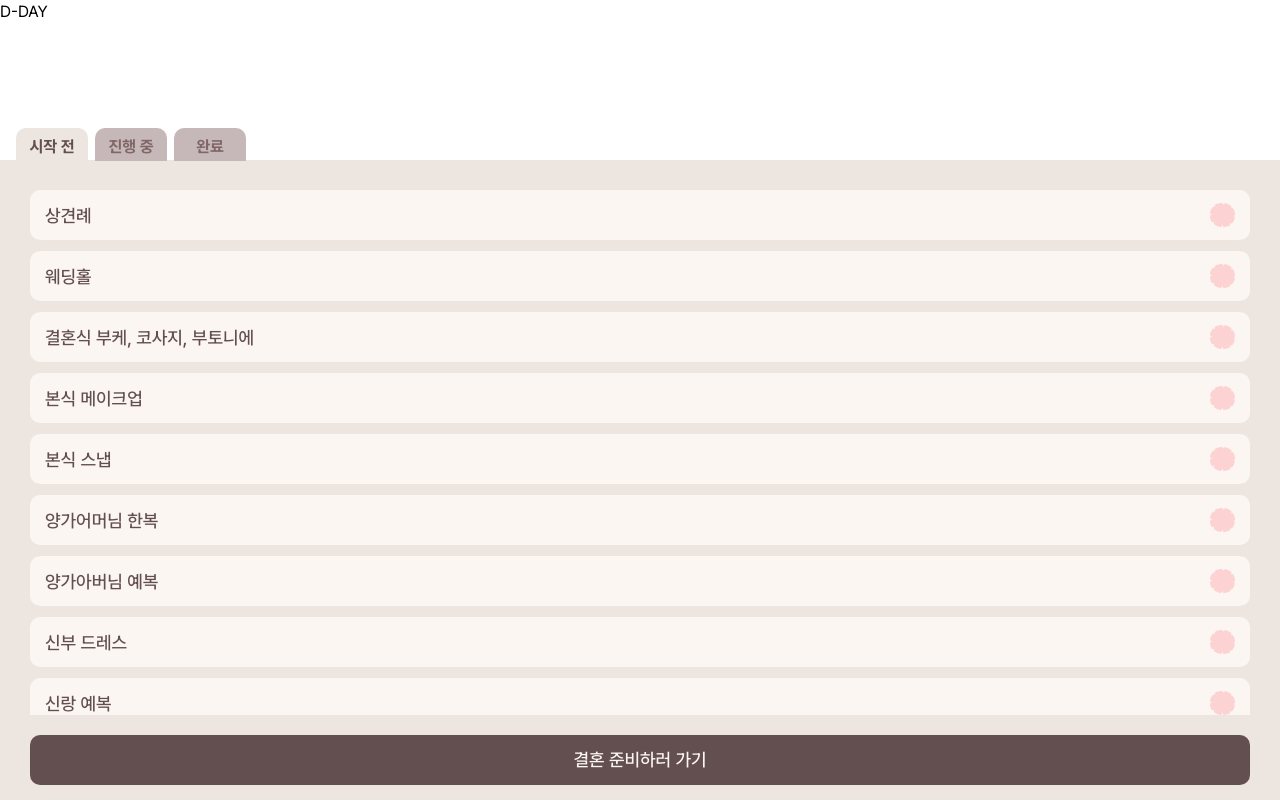
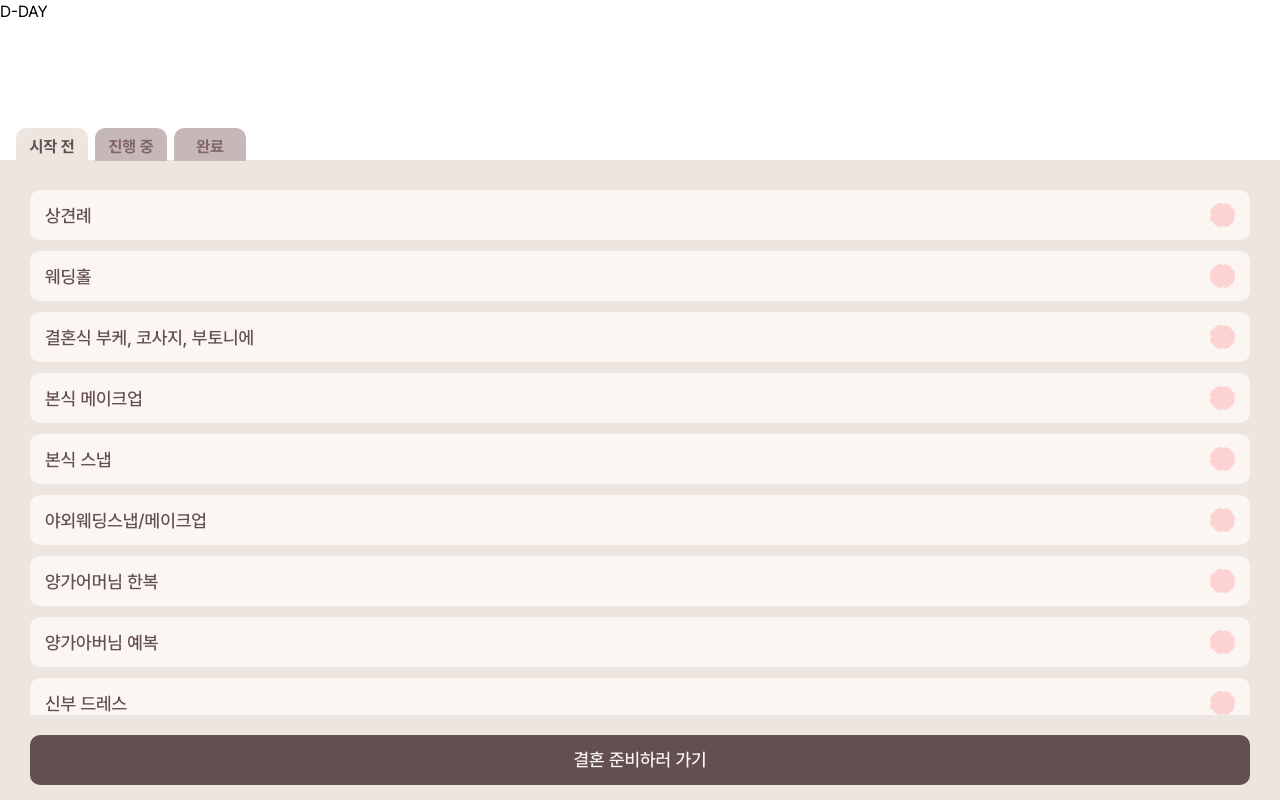
Before and after one commit to she0108/weddingplanner-ai, a Next.js app: page /plan in a window 1280 px wide. Built offline with nearby package versions, Linux system fonts and the light colour scheme.

Commit message:
:pencil2: 결혼준비 체크리스트 파일 추가

```diff
--- /dev/null
+++ b/public/data/todo.ts
@@ -0,0 +1,65 @@
+export const bigTodo = [
+  "상견례",
+  "웨딩홀",
+  "결혼식 부케, 코사지, 부토니에",
+  "본식 메이크업",
+  "본식 스냅",
+  "야외웨딩스냅/메이크업",
+  "양가어머님 한복",
+  "양가아버님 예복",
+  "신부 드레스",
+  "헬퍼 이모님 섭외",
+  "신랑 예복",
+  "결혼반지",
+  "사회자 축가 섭외",
+  "청첩장 제작",
+  "식전 영상 제작",
+  "버스 대절 및 간식",
+  "청첩장 모임",
+];
+
+export const smallTodo = [
+  ["상견례 날짜 확인", "상견례 장소 예약", "상견례 선물 주문", "숙소 예약"],
+  ["웨딩홀 투어 예약", "웨딩홀 예약"],
+  ["견적 및 후기 확인해서 업체 선정", "취소 및 환불 규정 확인", "예약"],
+  [
+    "본식 헤어&메이크업 견적 확인",
+    "취소 환불 규정 확인",
+    "결혼식 당일 인아웃 시간 확인",
+  ],
+  [
+    "본식 스냅 구성 확인",
+    "본식 스냅 견적 확인",
+    "취소 및 환불 규정 확인",
+    "본식 스냅 예약",
+  ],
+  [
+    "야외웨딩 스냅 날짜 확정",
+    "야외웨딩 스냅 견적 확인",
+    "취소 및 환불 규정 확인",
+    "야외웨딩 스냅 예약",
+    "야외웨딩 스냅 메이크업샵 예약",
+  ],
+  [
+    "대여할지 구매할지 확인",
+    "같이 맞출지 따로 맞출지 확인",
+    "어머님들 스케줄 조정 후 시간 날짜 확정",
+    "한복업체 견적 확인",
+    "한복 피팅 예약",
+  ],
+  ["대여할지 구매할지 확인", "맞춤 예복 업체 견적 확인", "예복 피팅 에약"],
+  ["셀프 웨딩??"],
+  ["지역 웨딩 헬퍼 검색", "견적 확인", "일정 확인 후 예약"],
+  [
+    "본식 예복 맞춤으로 할지 구매로 할지 결정",
+    "예복 견적 확인",
+    "예복 피팅 예약",
+    "야외웨딩 스냅 촬영 대여복",
+  ],
+  ["?"],
+  ["?"],
+  ["장 수 확인", "견적 확인", "모바일 청첩장 제작"],
+  ["?"],
+  ["버스 대절 및 간식"],
+  ["청첩장 모임"],
+];
--- a/src/app/components/plan/BigTodoItem.tsx
+++ b/src/app/components/plan/BigTodoItem.tsx
@@ -3,14 +3,17 @@
 import React, { useState } from "react";
 import SmallTodoItem from "./SmallTodoItem";
 import Image from "next/image";
+import { bigTodo, smallTodo } from "../../../../public/data/todo";
 
 interface BigTodoItemProps {
-  text: string;
+  index: number;
   // todos: string[];
 }
 
-const BigTodoItem: React.FC<BigTodoItemProps> = ({ text }) => {
+const BigTodoItem: React.FC<BigTodoItemProps> = ({ index }) => {
   const [isOpen, setIsOpen] = useState(false);
+
+  console.log("BigTodoItem", index);
 
   return (
     <>
@@ -20,13 +23,12 @@ const BigTodoItem: React.FC<BigTodoItemProps> = ({ text }) => {
             onClick={() => setIsOpen(false)}
             className="text-18 font-500 text-brown-700 leading-50"
           >
-            {text}
+            {bigTodo[index]}
           </h1>
           <div className="flex flex-col space-y-6">
-            <SmallTodoItem text="상견례 날짜 확인" />
-            <SmallTodoItem text="상견례 장소 예약" />
-            <SmallTodoItem text="상견례 선물 주문" />
-            <SmallTodoItem text="숙소 예약" />
+            {smallTodo[index].map((text, index) => (
+              <SmallTodoItem key={index} text={text} />
+            ))}
           </div>
         </div>
       ) : (
@@ -34,7 +36,7 @@ const BigTodoItem: React.FC<BigTodoItemProps> = ({ text }) => {
           onClick={() => setIsOpen(true)}
           className="w-full h-50 bg-ivory rounded-10 flex flex-row justify-between items-center px-15"
         >
-          <h1 className="text-18 font-500 text-brown-700">{text}</h1>
+          <h1 className="text-18 font-500 text-brown-700">{bigTodo[index]}</h1>
           <Image
             src="/images/flower_pink.png"
             width={25}
--- a/src/app/plan/page.tsx
+++ b/src/app/plan/page.tsx
@@ -1,5 +1,7 @@
 import BigTodoItem from "../components/plan/BigTodoItem";
 import TodoTab from "../components/plan/TodoTab";
+
+const bigTodoNumber = 17;
 
 export default function PlanSettingPage() {
   return (
@@ -8,7 +10,25 @@ export default function PlanSettingPage() {
       <TodoTab>
         {/* 리스트 */}
         <div className="w-auto grow m-30 mb-20 space-y-11 overflow-y-scroll">
-          <BigTodoItem text="상견례" />
+          {Array.from({ length: bigTodoNumber }, (_, index) => index).map(
+            (i) => (
+              <BigTodoItem key={i} index={i} />
+            )
+          )}
+        </div>
+        {/* 버튼 */}
+        <div className="w-auto h-50 mx-30 mb-15 bg-brown-700 rounded-10">
+          <h1 className="text-18 font-500 text-ivory text-center leading-50">
+            결혼 준비하러 가기
+          </h1>
+        </div>
+      </TodoTab>
+    </div>
+  );
+}
+
+{
+  /* <BigTodoItem text="상견례" />
           <BigTodoItem text="웨딩홀" />
           <BigTodoItem text="결혼식 부케, 코사지, 부토니에" />
           <BigTodoItem text="본식 메이크업" />
@@ -21,15 +41,5 @@ export default function PlanSettingPage() {
           <BigTodoItem text="결혼반지" />
           <BigTodoItem text="사회자 축가 섭외" />
           <BigTodoItem text="사회자 축가 섭외" />
-          <BigTodoItem text="식전 영상 제작" />
-        </div>
-        {/* 버튼 */}
-        <div className="w-auto h-50 mx-30 mb-15 bg-brown-700 rounded-10">
-          <h1 className="text-18 font-500 text-ivory text-center leading-50">
-            결혼 준비하러 가기
-          </h1>
-        </div>
-      </TodoTab>
-    </div>
-  );
+          <BigTodoItem text="식전 영상 제작" /> */
 }
```
